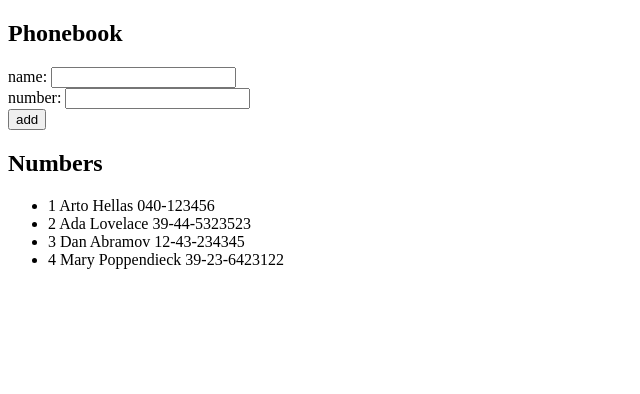
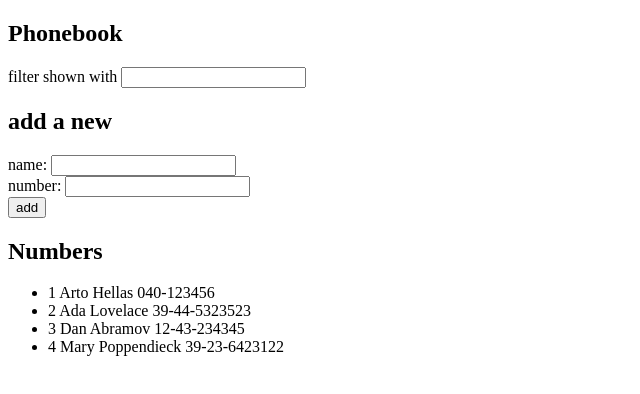
Before and after one commit to hangwl/fullstackopen, a React (Create React App) app in the folder part2/: page / in a window 1280 px wide. Shown: the top 394 px of the page, without its empty margins (0-640 px from the left). Built offline with nearby package versions, Linux system fonts and the light colour scheme.

Commit message:
Exercise 2.9

```diff
--- a/part2/src/App.js
+++ b/part2/src/App.js
@@ -9,6 +9,7 @@ const App = () => {
   ])
   const [newName, setNewName] = useState('')
   const [newNumber, setNewNumber] = useState('')
+  const [searchQuery, setSearchQuery] = useState('')
 
   const handleNameChange = (event) => {
     setNewName(event.target.value)
@@ -16,6 +17,10 @@ const App = () => {
 
   const handleNumberChange = (event) => {
     setNewNumber(event.target.value)
+  }
+
+  const handleSearchChange = (event) => {
+    setSearchQuery(event.target.value)
   }
 
   const addPerson = (event) => {
@@ -32,9 +37,15 @@ const App = () => {
     }
   }
 
+  const filteredPersons = persons.filter((person) => person.name.toLowerCase().includes(searchQuery.toLowerCase()))
+
   return (
     <div>
       <h2>Phonebook</h2>
+      <div>
+        filter shown with <input value={searchQuery} onChange={handleSearchChange} />
+      </div>
+      <h2>add a new</h2>
       <form onSubmit={addPerson}>
         <div>
           name: <input value={newName} onChange={handleNameChange}/>
@@ -48,7 +59,7 @@ const App = () => {
       </form>
       <h2>Numbers</h2>
       <ul>
-        {persons.map((person, index) => (
+        {filteredPersons.map((person, index) => (
           <li key={index}>{person.id} {person.name} {person.number} </li>
 
         ))}
```
